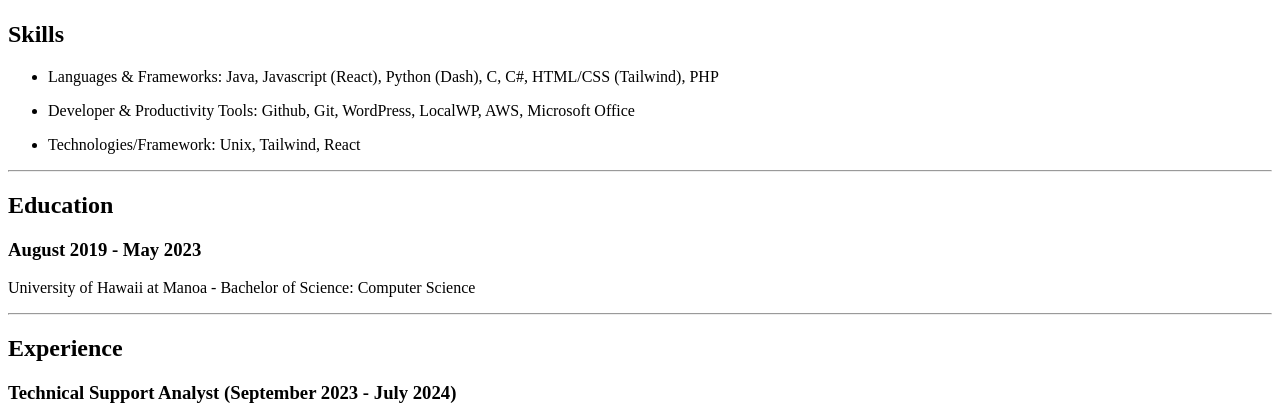
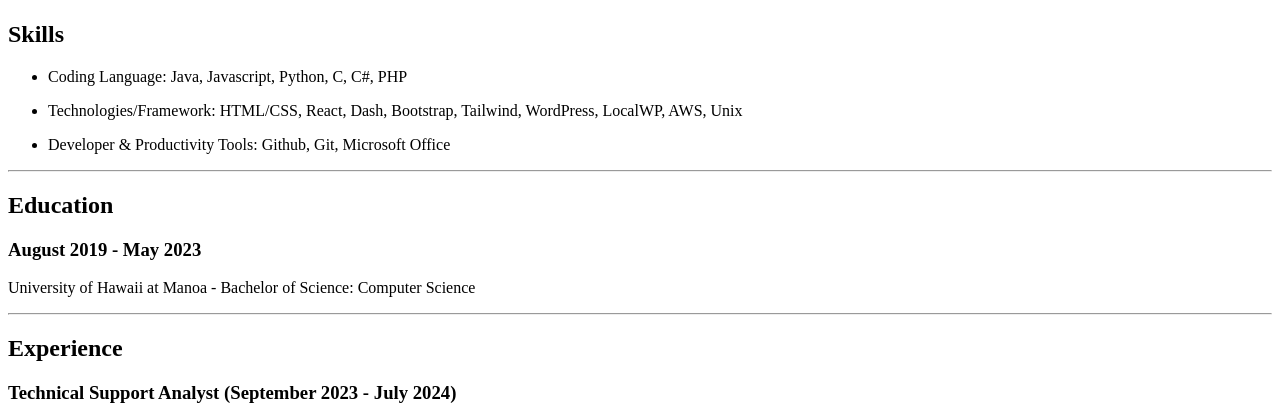
Before and after one commit to bennytrieu/html-resume, a plain HTML site: page index.html in a window 1280 px wide. Shown: the part 383-800 px from the top of the page. Drawn offline with Linux system fonts and the light colour scheme.

Commit message:
Changed wording on skills

```diff
--- a/index.html
+++ b/index.html
@@ -12,18 +12,17 @@
     <h2>Skills</h2>
     <ul>
       <li>
+        <p>Coding Language: Java, Javascript, Python, C, C#, PHP</p>
+      </li>
+      <li>
         <p>
-          Languages & Frameworks: Java, Javascript (React), Python (Dash), C,
-          C#, HTML/CSS (Tailwind), PHP
+          Technologies/Framework: HTML/CSS, React, Dash, Bootstrap, Tailwind,
+          WordPress, LocalWP, AWS, Unix
         </p>
       </li>
       <li>
-        <p>
-          Developer & Productivity Tools: Github, Git, WordPress, LocalWP, AWS,
-          Microsoft Office
-        </p>
+        <p>Developer & Productivity Tools: Github, Git, Microsoft Office</p>
       </li>
-      <li><p>Technologies/Framework: Unix, Tailwind, React</p></li>
     </ul>
     <hr />
 
```
